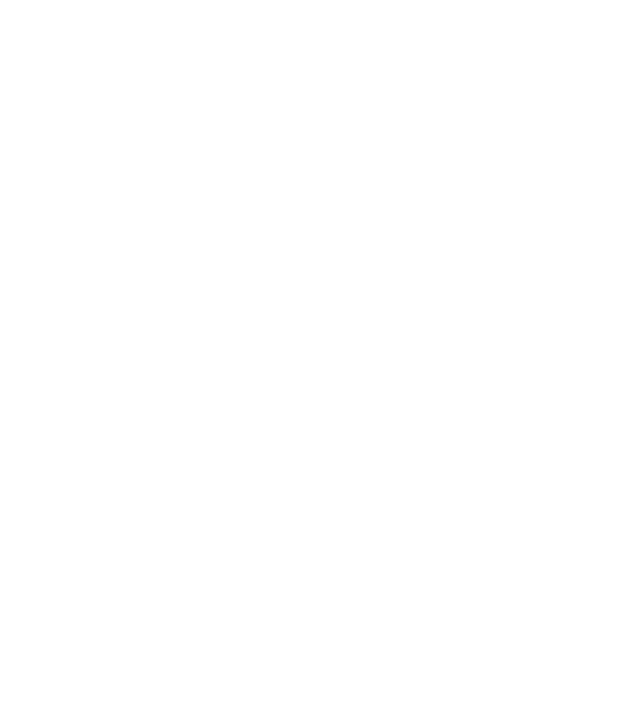
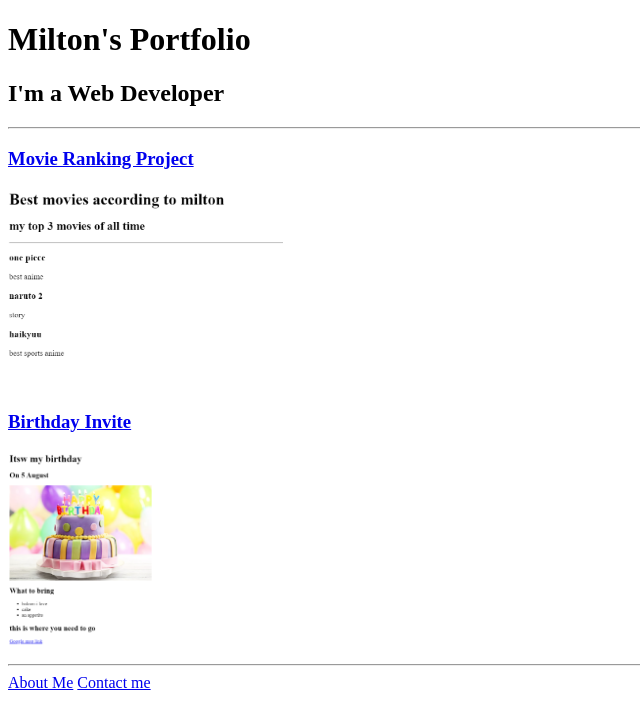
Before and after one commit to miltonf5/html-portfolio, a plain HTML site: page index.html in a window 1280 px wide. Shown: the whole page, without its empty margins (0-640 px from the left). Drawn offline with Linux system fonts and the light colour scheme.

Commit message:
Update index.html

```diff
--- a/index.html
+++ b/index.html
@@ -1,15 +1,22 @@
-<!-- TODO 1: Create the HTML Boilerplate -->
+<!DOCTYPE html>
+<html lang="en">
 
-<!-- TODO 2: Add Your previous projects' HTML into the public folder -->
+<head>
+    <meta charset="UTF-8">
+    <title>Milton's Portfolio</title>
+</head>
 
-<!-- TODO 3: Take screenshots of your project previews and add the images to the images folder -->
+<body>
+    <h1>Milton's Portfolio</h1>
+    <h2>I'm a Web Developer</h2>
+    <hr/>
+    <h3><a href="./public/mr.html">Movie Ranking Project</a></h3>
+    <img src="./assets/images/milton birthday.png" height="200"/>
+    <h3><a href="./public/bi.html">Birthday Invite</a></h3>
+    <img src="./assets/images/Screenshot 2024-02-12 012803.png" height="200"/>
+    <hr/>
+    <a href="./public/about.html">About Me</a>
+    <a href="./public/contact.html">Contact me</a>
+</body>
 
-<!-- TODO 4: Add titles/subtitles etc. -->
-
-<!-- TODO 5: Add a link to the project pages -->
-
-<!-- TODO 6: Add images to show the project previews
-HINT for TODO 6: You can use the height attribute set to 200 to make the image smaller:
-https://developer.mozilla.org/en-US/docs/Web/HTML/Element/img#attr-height -->
-
-<!-- TODO 7: Add the Contact Me and About Me page links -->
+</html>
```
